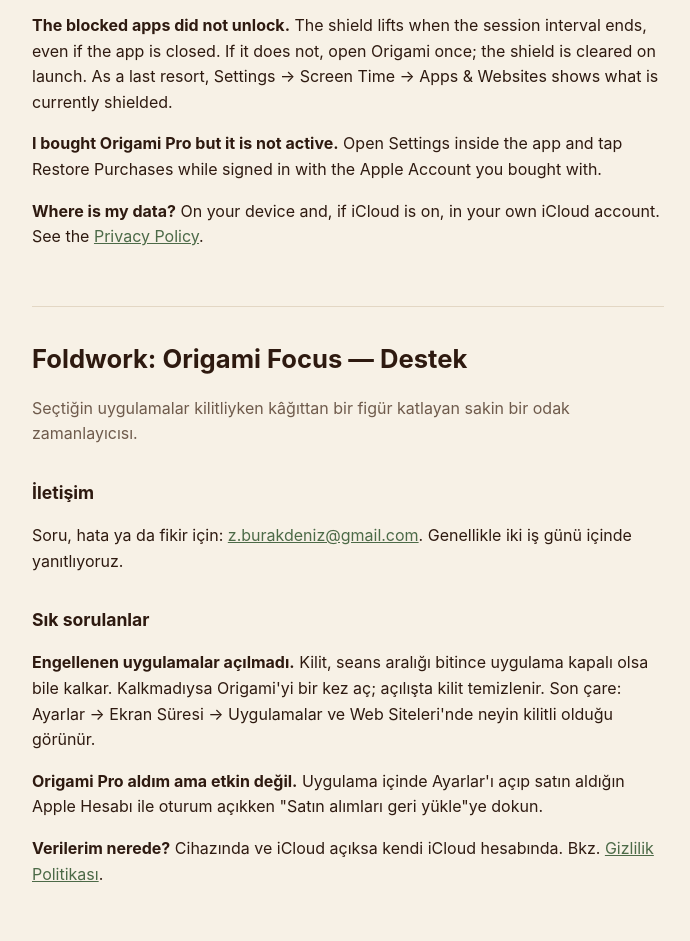
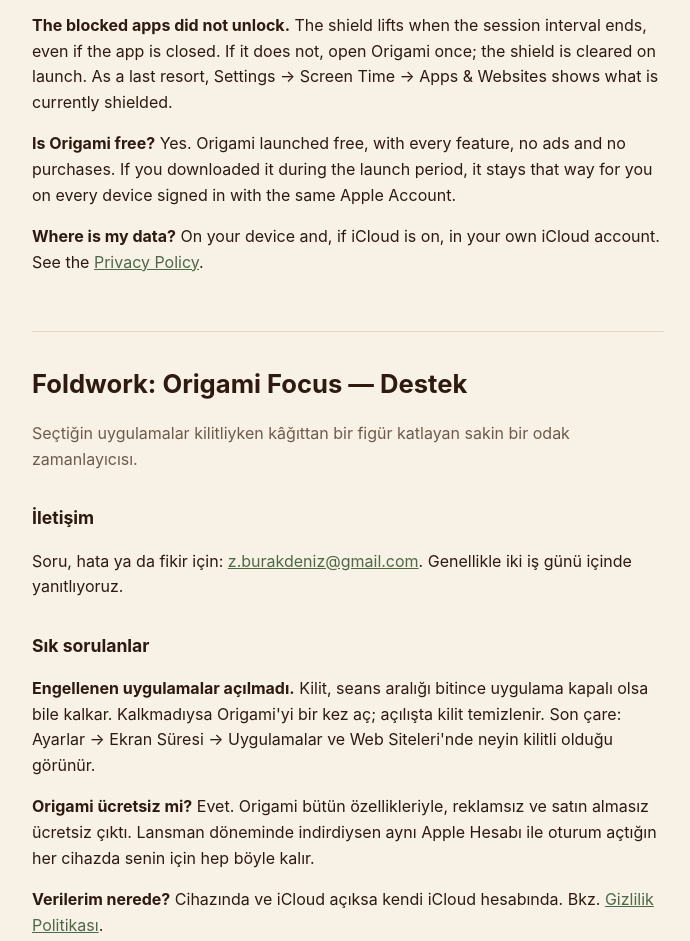
Before and after one commit to BurakDeniz01/nocontact-support, a plain HTML site: page origamiduo/index.html in a window 1280 px wide. Shown: the part 321-1262 px from the top of the page, without its empty margins (292-982 px from the left). Drawn offline with Linux system fonts and the light colour scheme.

Commit message:
origamiduo support: free launch FAQ

```diff
--- a/origamiduo/index.html
+++ b/origamiduo/index.html
@@ -7,12 +7,12 @@
 <h2>Contact</h2><p>Questions, bugs or ideas: <a href="mailto:z.burakdeniz@gmail.com">z.burakdeniz@gmail.com</a>. We usually answer within two working days.</p>
 <h2>Common questions</h2>
 <p><strong>The blocked apps did not unlock.</strong> The shield lifts when the session interval ends, even if the app is closed. If it does not, open Origami once; the shield is cleared on launch. As a last resort, Settings → Screen Time → Apps &amp; Websites shows what is currently shielded.</p>
-<p><strong>I bought Origami Pro but it is not active.</strong> Open Settings inside the app and tap Restore Purchases while signed in with the Apple Account you bought with.</p>
+<p><strong>Is Origami free?</strong> Yes. Origami launched free, with every feature, no ads and no purchases. If you downloaded it during the launch period, it stays that way for you on every device signed in with the same Apple Account.</p>
 <p><strong>Where is my data?</strong> On your device and, if iCloud is on, in your own iCloud account. See the <a href="privacy.html">Privacy Policy</a>.</p></section>
 <section class="lang" lang="tr"><h1>Foldwork: Origami Focus — Destek</h1><p class="muted">Seçtiğin uygulamalar kilitliyken kâğıttan bir figür katlayan sakin bir odak zamanlayıcısı.</p>
 <h2>İletişim</h2><p>Soru, hata ya da fikir için: <a href="mailto:z.burakdeniz@gmail.com">z.burakdeniz@gmail.com</a>. Genellikle iki iş günü içinde yanıtlıyoruz.</p>
 <h2>Sık sorulanlar</h2>
 <p><strong>Engellenen uygulamalar açılmadı.</strong> Kilit, seans aralığı bitince uygulama kapalı olsa bile kalkar. Kalkmadıysa Origami'yi bir kez aç; açılışta kilit temizlenir. Son çare: Ayarlar → Ekran Süresi → Uygulamalar ve Web Siteleri'nde neyin kilitli olduğu görünür.</p>
-<p><strong>Origami Pro aldım ama etkin değil.</strong> Uygulama içinde Ayarlar'ı açıp satın aldığın Apple Hesabı ile oturum açıkken "Satın alımları geri yükle"ye dokun.</p>
+<p><strong>Origami ücretsiz mi?</strong> Evet. Origami bütün özellikleriyle, reklamsız ve satın almasız ücretsiz çıktı. Lansman döneminde indirdiysen aynı Apple Hesabı ile oturum açtığın her cihazda senin için hep böyle kalır.</p>
 <p><strong>Verilerim nerede?</strong> Cihazında ve iCloud açıksa kendi iCloud hesabında. Bkz. <a href="privacy.html">Gizlilik Politikası</a>.</p></section>
 </div></body></html>
```
